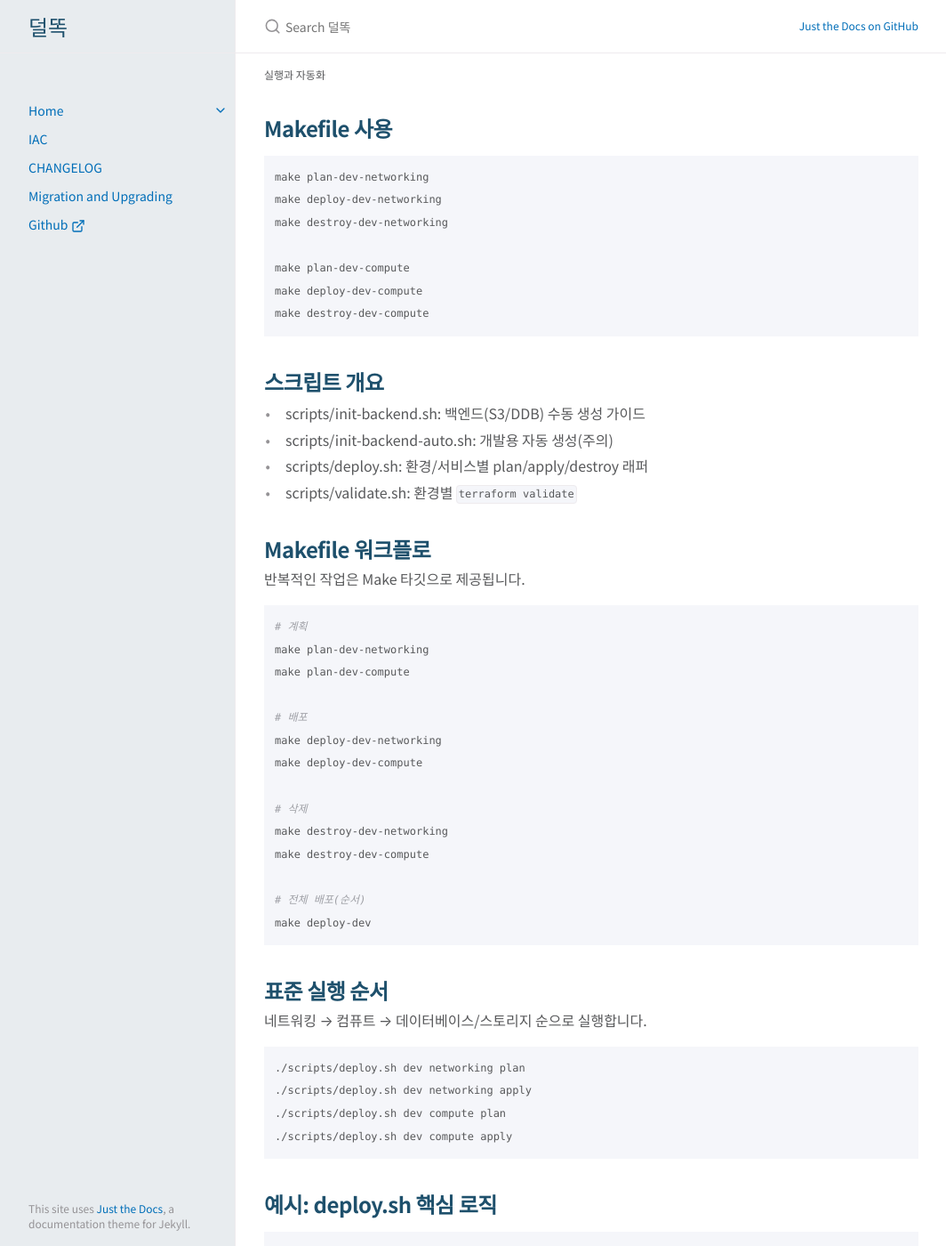
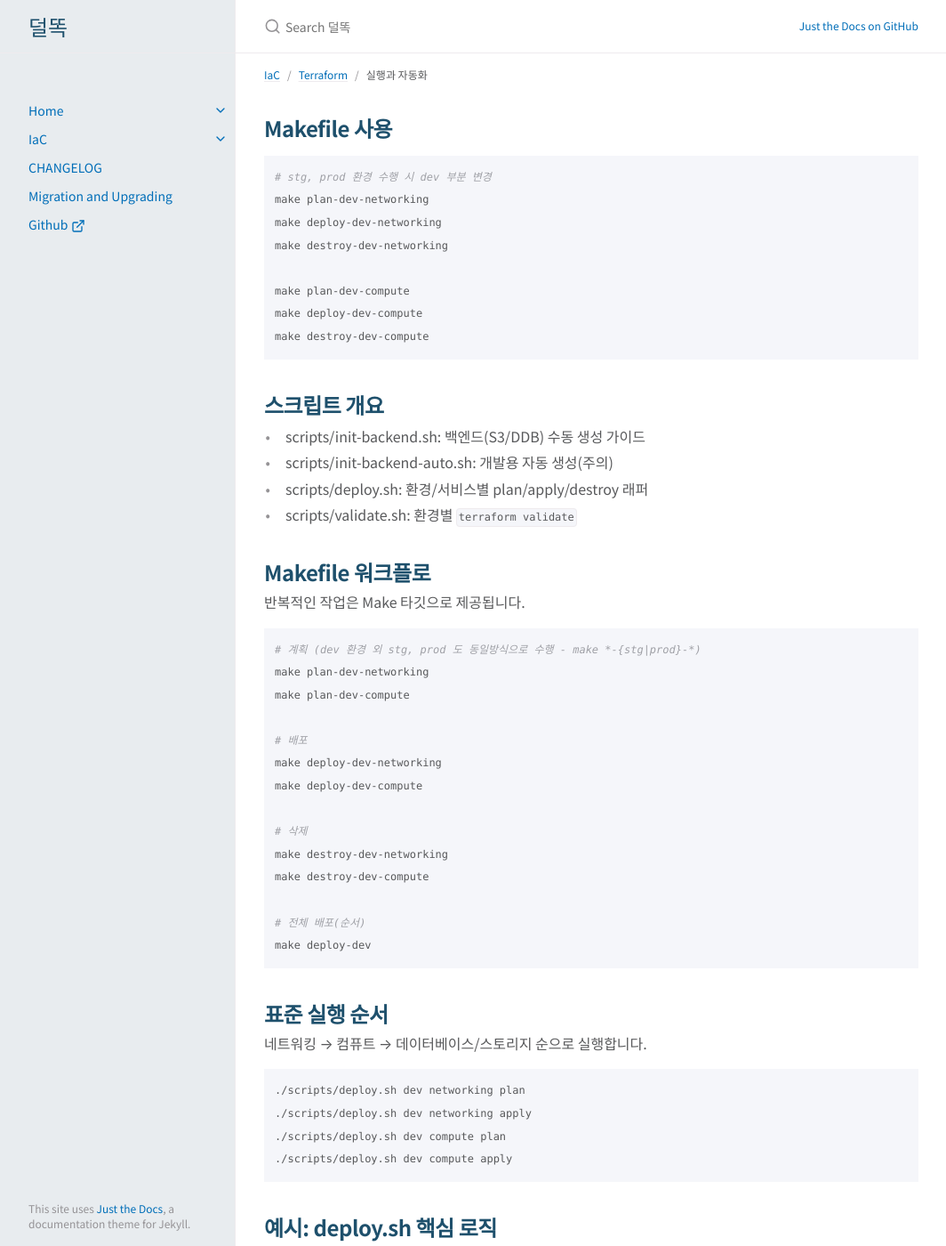
Before and after one commit to dulddok/dulddok.github.io, a Jekyll site: the page built from docs/iac/terraform/operations.md, in a window 1280 px wide and 1400 px high. Shown: the whole window at 89% size, without its empty margins (107-1171 px from the left). Built offline with Jekyll 4.4.1, drawn with Linux system fonts in a browser that asks for light colours; cached includes are drawn as plain includes; comment, search, counter and statistics services are not loaded.

````diff
--- a/docs/iac/terraform/operations.md
+++ b/docs/iac/terraform/operations.md
@@ -7,6 +7,7 @@ parent: Terraform
 
 ## Makefile 사용
 ```bash
+# stg, prod 환경 수행 시 dev 부분 변경
 make plan-dev-networking
 make deploy-dev-networking
 make destroy-dev-networking
@@ -27,7 +28,7 @@ make destroy-dev-compute
 반복적인 작업은 Make 타깃으로 제공됩니다.
 
 ```bash
-# 계획
+# 계획 (dev 환경 외 stg, prod 도 동일방식으로 수행 - make *-{stg|prod}-*)
 make plan-dev-networking
 make plan-dev-compute
 
````
Also changed, not shown: docs/iac/index.md (+2 -2 lines).
